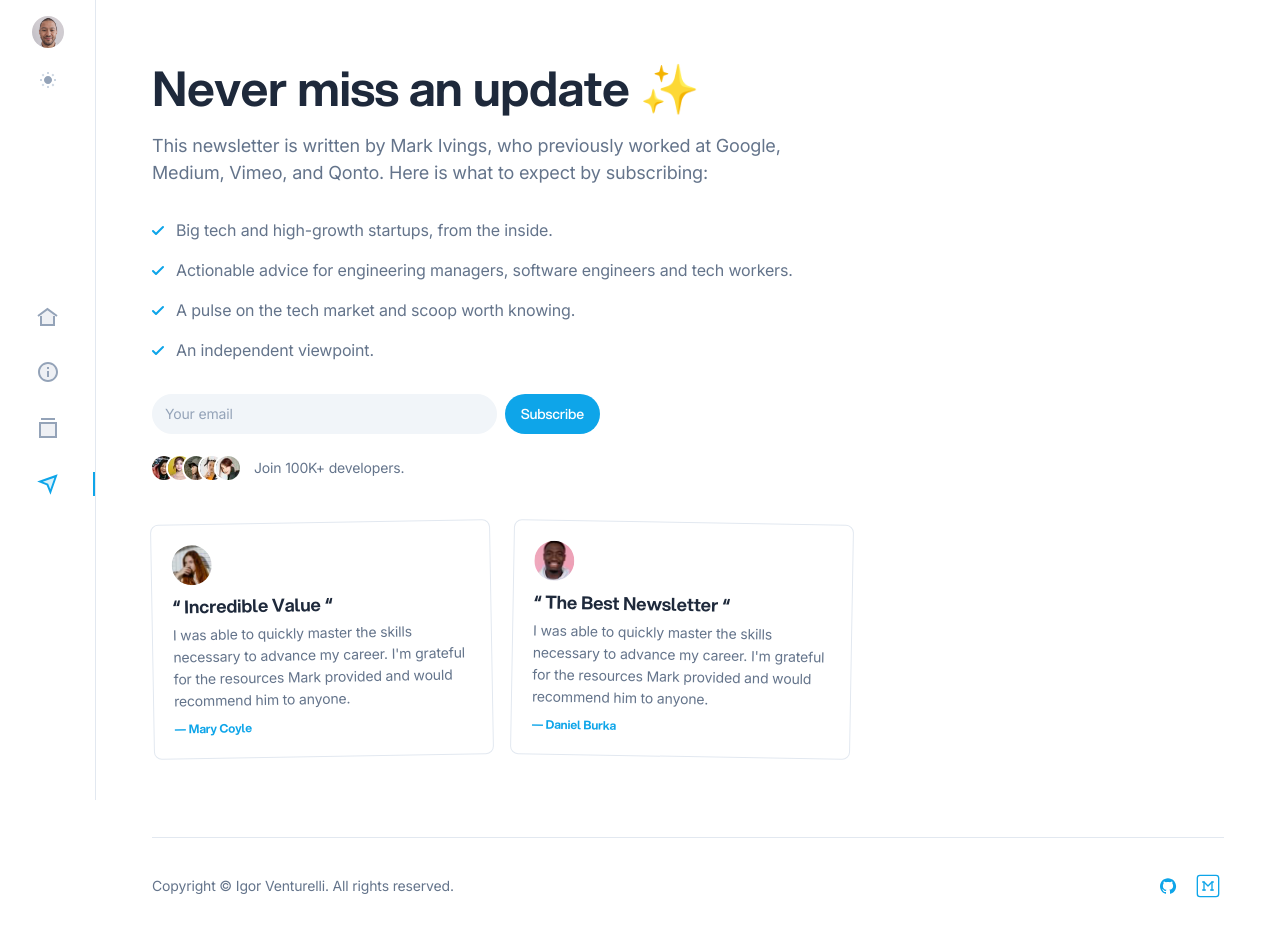
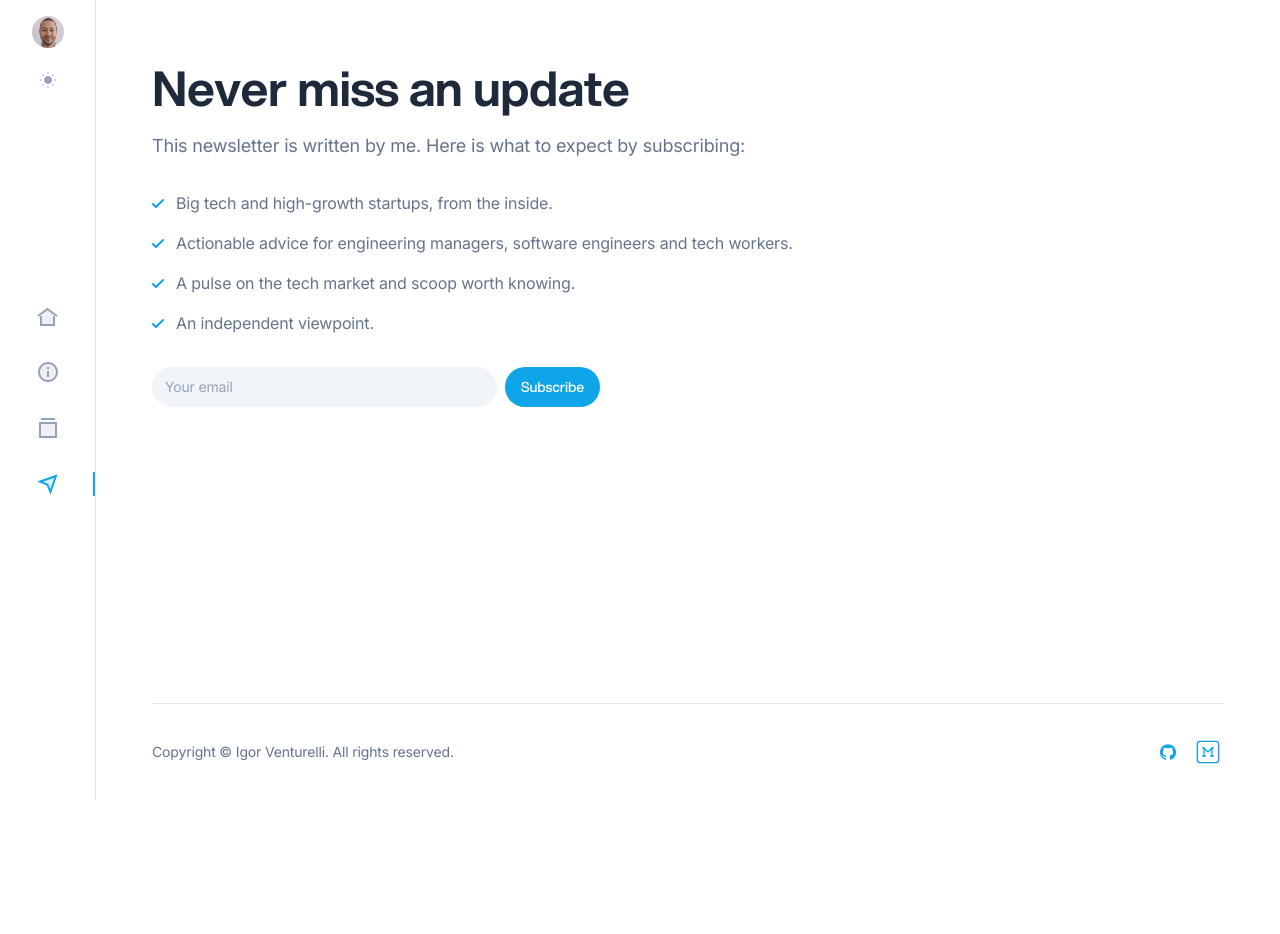
Before and after one commit to igventurelli/igventurelli.github.io, a Next.js app: page /subscribe in a window 1280 px wide. After the commit the page ends 800 px from the top, so only its background shows below. Built offline with nearby package versions, Linux system fonts and the light colour scheme.

Commit message:
chore(newsletter): adding newsletter page

```diff
--- a/app/subscribe/page.tsx
+++ b/app/subscribe/page.tsx
@@ -23,12 +23,11 @@ export default function Subscribe() {
           <div className="space-y-10">
             <section>
               {/* Page title */}
-              <h1 className="h1 font-aspekta mb-5">Never miss an update ✨</h1>
+              <h1 className="h1 font-aspekta mb-5">Never miss an update</h1>
               {/* Page content */}
               <div className="text-slate-500 dark:text-slate-400 space-y-8">
                 <p className="text-lg">
-                  This newsletter is written by Mark Ivings, who previously worked at Google, Medium, Vimeo, and Qonto. Here is what to expect
-                  by subscribing:
+                  This newsletter is written by me. Here is what to expect by subscribing:
                 </p>
                 <ul className="space-y-4">
                   <li className="flex items-start">
@@ -89,85 +88,7 @@ export default function Subscribe() {
                     {/* Success message */}
                     {/* <p className="text-xs text-slate-500 mt-3 italic">Thanks for subscribing!</p> */}
                   </form>
-                  <div className="flex items-center mt-5">
-                    <div className="inline-flex -space-x-3 -ml-0.5">
-                      <Image
-                        className="rounded-full border-2 border-white dark:border-slate-800 box-content"
-                        src={Avatar01}
-                        width={24}
-                        height={24}
-                        alt="Avatar 01"
-                      />
-                      <Image
-                        className="rounded-full border-2 border-white dark:border-slate-800 box-content"
-                        src={Avatar02}
-                        width={24}
-                        height={24}
-                        alt="Avatar 02"
-                      />
-                      <Image
-                        className="rounded-full border-2 border-white dark:border-slate-800 box-content"
-                        src={Avatar03}
-                        width={24}
-                        height={24}
-                        alt="Avatar 03"
-                      />
-                      <Image
-                        className="rounded-full border-2 border-white dark:border-slate-800 box-content"
-                        src={Avatar04}
-                        width={24}
-                        height={24}
-                        alt="Avatar 04"
-                      />
-                      <Image
-                        className="rounded-full border-2 border-white dark:border-slate-800 box-content"
-                        src={Avatar05}
-                        width={24}
-                        height={24}
-                        alt="Avatar 05"
-                      />
-                    </div>
-                    <div className="text-sm text-slate-500 ml-3">Join 100K+ developers.</div>
-                  </div>
                 </div>
-              </div>
-            </section>
-
-            <section>
-              {/* Cards */}
-              <div className="grid sm:grid-cols-2 md:grid-cols-1 lg:grid-cols-2 gap-5">
-                <a
-                  className="rounded-lg border border-slate-200 dark:border-slate-800 dark:bg-gradient-to-t dark:from-slate-800 dark:to-slate-800/30 odd:-rotate-1 even:rotate-1 hover:rotate-0 transition-transform duration-700 hover:duration-100 ease-in-out p-5"
-                  href="#0"
-                >
-                  <div className="flex flex-col h-full">
-                    <div className="grow">
-                      <Image className="rounded-full mb-2" src={Testimonial01} width={40} height={40} alt="Testimonial 01" />
-                      <div className="text-lg font-aspekta font-[650] mb-1">“ Incredible Value “</div>
-                      <p className="text-sm text-slate-500 dark:text-slate-400 mb-2">
-                        I was able to quickly master the skills necessary to advance my career. I'm grateful for the resources Mark provided
-                        and would recommend him to anyone.
-                      </p>
-                    </div>
-                    <div className="text-xs font-aspekta font-[650] text-sky-500">— Mary Coyle</div>
-                  </div>
-                </a>
-                <a
-                  className="rounded-lg border border-slate-200 dark:border-slate-800 dark:bg-gradient-to-t dark:from-slate-800 dark:to-slate-800/30 odd:-rotate-1 even:rotate-1 hover:rotate-0 transition-transform duration-700 hover:duration-100 ease-in-out p-5"
-                  href="#0"
-                >
-                  <div className="flex flex-col h-full">
-                    <div className="grow">
-                      <Image className="rounded-full mb-2" src={Testimonial02} width={40} height={40} alt="Testimonial 02" />
-                      <div className="text-lg font-aspekta font-[650] mb-1">“ The Best Newsletter “</div>
-                      <p className="text-sm text-slate-500 dark:text-slate-400 mb-2">
-                        I was able to quickly master the skills necessary to advance my career. I'm grateful for the resources Mark provided
-                        and would recommend him to anyone.
-                      </p>
-                    </div>
-                    <div className="text-xs font-aspekta font-[650] text-sky-500">— Daniel Burka</div>
-                  </div>
-                </a>
               </div>
             </section>
           </div>
--- a/components/widget-newsletter.tsx
+++ b/components/widget-newsletter.tsx
@@ -8,48 +8,9 @@ import Avatar05 from '@/public/images/avatar-05.jpg'
 export default function WidgetNewsletter() {
   return (
     <div className="rounded-lg border border-slate-200 dark:border-slate-800 dark:bg-gradient-to-t dark:from-slate-800 dark:to-slate-800/30 p-5">
-      <div className="text-center mb-1">
-        <div className="inline-flex -space-x-3 -ml-0.5">
-          <Image
-            className="rounded-full border-2 border-white dark:border-slate-800 box-content"
-            src={Avatar01}
-            width={24}
-            height={24}
-            alt="Avatar 01"
-          />
-          <Image
-            className="rounded-full border-2 border-white dark:border-slate-800 box-content"
-            src={Avatar02}
-            width={24}
-            height={24}
-            alt="Avatar 02"
-          />
-          <Image
-            className="rounded-full border-2 border-white dark:border-slate-800 box-content"
-            src={Avatar03}
-            width={24}
-            height={24}
-            alt="Avatar 03"
-          />
-          <Image
-            className="rounded-full border-2 border-white dark:border-slate-800 box-content"
-            src={Avatar04}
-            width={24}
-            height={24}
-            alt="Avatar 04"
-          />
-          <Image
-            className="rounded-full border-2 border-white dark:border-slate-800 box-content"
-            src={Avatar05}
-            width={24}
-            height={24}
-            alt="Avatar 05"
-          />
-        </div>
-      </div>
       <div className="text-center mb-8">
         <div className="font-aspekta font-[650] mb-1">Never miss an update!</div>
-        <p className="text-sm text-slate-500 dark:text-slate-400">Subscribe and join 100K+ developers.</p>
+        <p className="text-sm text-slate-500 dark:text-slate-400">Join for latest tech updates & insights!</p>
       </div>
       <form>
         <div className="mb-2">
```
